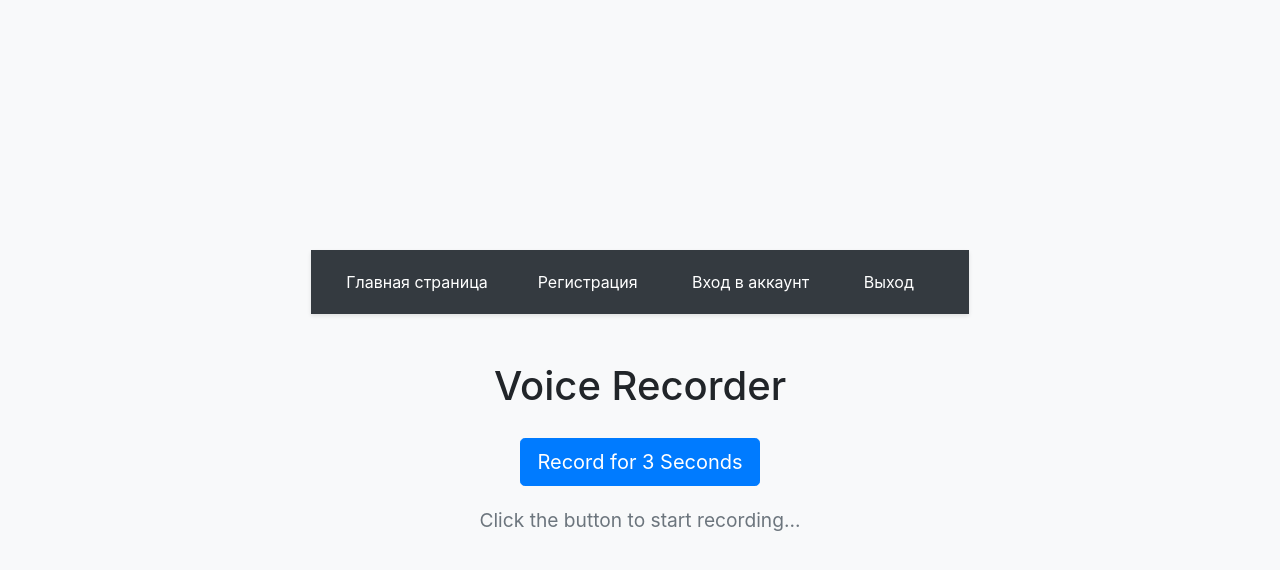
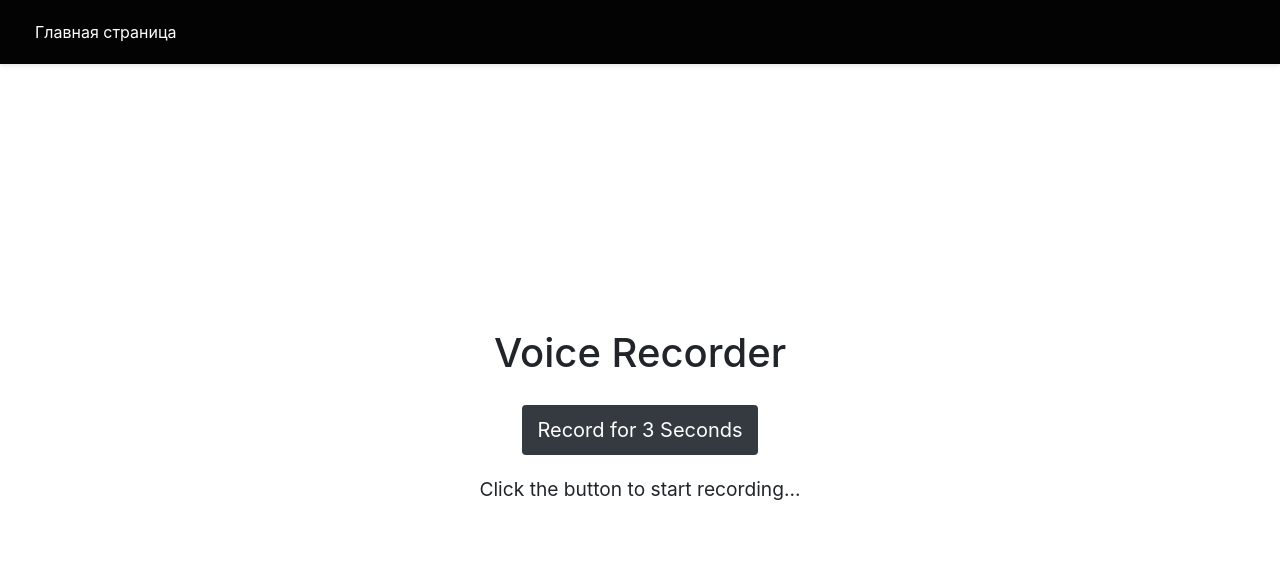
Before and after one commit to tarbeevms/renton, a plain HTML site: page static/write.html in a window 1280 px wide. Drawn offline with nearby package versions, Linux system fonts and the light colour scheme.

Commit message:
Made black and white UI

```diff
--- a/static/write.html
+++ b/static/write.html
@@ -14,16 +14,20 @@
         justify-content: center;
         align-items: center;
         height: 100vh;
-        background-color: #f8f9fa;
+        background-color: #ffffff;
     }
     .navbar {
+            position: fixed; /* Изменено для размещения navbar сверху */
+            top: 0; /* Указывает, что navbar должен быть прижат к верхней границе страницы */
+            width: 100%; /* Расширяет navbar на всю ширину страницы */
             display: flex;
             justify-content: space-between; /* Изменено для размещения элементов справа */
             align-items: center;
-            background-color: #343a40;
+            background-color: #030303;
             padding: 10px 20px;
             box-shadow: 0 2px 4px rgba(0, 0, 0, 0.1);
         }
+
         .navbar a {
             color: white;
             text-decoration: none;
@@ -31,9 +35,23 @@
             padding: 10px 15px;
             border-radius: 4px;
         }
+
         .navbar a:hover {
             background-color: #23272b;
         }
+        .text-light {
+
+            colot: white
+        }
+
+        .dark-button {
+        padding: 10px 15px;
+        background-color: #343a40;
+        color: white;
+        border: none;
+        border-radius: 4px;
+        cursor: pointer;
+    }
 
     #recordButton {
         margin-top: 20px;
@@ -52,17 +70,12 @@
 <body>
     <div class="navbar">
         <a href="/" class="home-button">Главная страница</a>
-        <div> <!-- Новый div для элементов справа -->
-            <a href="/register" class="dark-button">Регистрация</a>
-            <a id="login-button" href="/login" class="dark-button">Вход в аккаунт</a>
-            <a id="logout-button" href="#" class="dark-button">Выход</a>
-        </div>
     </div>
 
     <div class="container text-center">
         <h1 class="mt-5">Voice Recorder</h1>
-        <button id="recordButton" class="btn btn-primary btn-lg">Record for 3 Seconds</button>
-        <p id="status" class="text-muted">Click the button to start recording...</p>
+        <button id="recordButton" class="btn btn-primary btn-lg dark-button">Record for 3 Seconds</button>
+        <p id="status" >Click the button to start recording...</p>
     </div>
 
     <!-- Bootstrap JS and dependencies -->
```
Also changed, not shown: static/index_page.html (+15 -5 lines), static/login.html (+17 -3 lines), static/register.html (+20 -6 lines).
